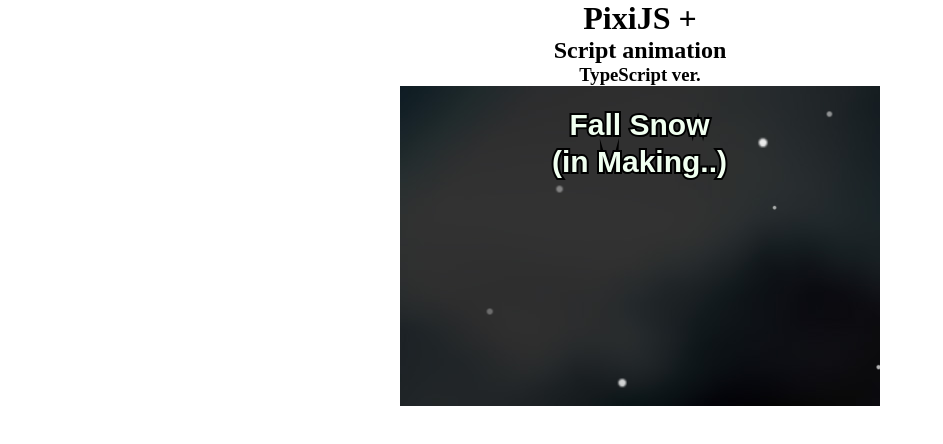
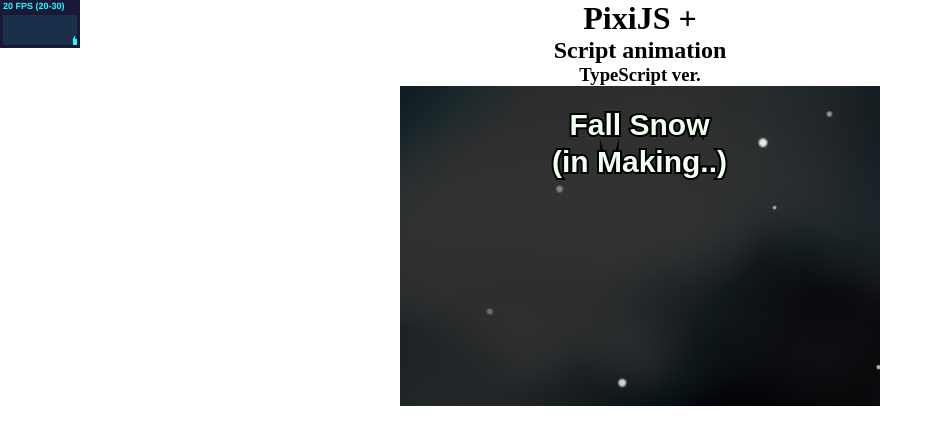
Before and after one commit to evofan/pixijs_ts_script_anime, a website with bundled scripts: page index.html in a window 1280 px wide. Shown: the whole page, without its empty margins (0-943 px from the left). Built offline with nearby package versions, Linux system fonts and the light colour scheme.

Commit message:
add stats profiler

```diff
--- a/index.html
+++ b/index.html
@@ -5,6 +5,12 @@
   <title>PixiJS + </title>
 </head>
 <script src="js/pixi.min.js"></script>
+<script src="js/stats.min.js"></script>
+
+<!--
+<script src="js/stats.module.js"></script>
+-->
+
 <style>
   * {
     padding: 0;
--- a/index.ts
+++ b/index.ts
@@ -2,6 +2,14 @@ import { Sprite, DisplayObject } from "pixi.js";
 
 let message: string = "TypeScript Ver.";
 console.log(message);
+
+// import { Stats } from "stats.js";
+
+// stats
+let stats: any = new Stats();
+console.log(stats);
+stats.showPanel(0); // 0: fps, 1: ms; 2: mb, 3: custom
+document.body.appendChild(stats.dom);
 
 const WIDTH: number = 480;
 const HEIGHT: number = 320;
@@ -174,6 +182,9 @@ function tick(delta: number) {
  * @param { number } delta time
  */
 function update(delta: number) {
+
+	stats.begin();
+
 	for (let i: number = 0; i < MAX_NUM; i++) {
 		// radian
 		let radian: number = (angleNums[i] * Math.PI) / 180;
@@ -202,6 +213,8 @@ function update(delta: number) {
 		}
 	}
 
+	stats.end();
+
 	// render the canvas
 	app.render();
 }
--- /dev/null
+++ b/js/stats.min.js
@@ -0,0 +1,5 @@
+// stats.js - http://github.com/mrdoob/stats.js
+(function(f,e){"object"===typeof exports&&"undefined"!==typeof module?module.exports=e():"function"===typeof define&&define.amd?define(e):f.Stats=e()})(this,function(){var f=function(){function e(a){c.appendChild(a.dom);return a}function u(a){for(var d=0;d<c.children.length;d++)c.children[d].style.display=d===a?"block":"none";l=a}var l=0,c=document.createElement("div");c.style.cssText="position:fixed;top:0;left:0;cursor:pointer;opacity:0.9;z-index:10000";c.addEventListener("click",function(a){a.preventDefault();
+u(++l%c.children.length)},!1);var k=(performance||Date).now(),g=k,a=0,r=e(new f.Panel("FPS","#0ff","#002")),h=e(new f.Panel("MS","#0f0","#020"));if(self.performance&&self.performance.memory)var t=e(new f.Panel("MB","#f08","#201"));u(0);return{REVISION:16,dom:c,addPanel:e,showPanel:u,begin:function(){k=(performance||Date).now()},end:function(){a++;var c=(performance||Date).now();h.update(c-k,200);if(c>=g+1E3&&(r.update(1E3*a/(c-g),100),g=c,a=0,t)){var d=performance.memory;t.update(d.usedJSHeapSize/
+1048576,d.jsHeapSizeLimit/1048576)}return c},update:function(){k=this.end()},domElement:c,setMode:u}};f.Panel=function(e,f,l){var c=Infinity,k=0,g=Math.round,a=g(window.devicePixelRatio||1),r=80*a,h=48*a,t=3*a,v=2*a,d=3*a,m=15*a,n=74*a,p=30*a,q=document.createElement("canvas");q.width=r;q.height=h;q.style.cssText="width:80px;height:48px";var b=q.getContext("2d");b.font="bold "+9*a+"px Helvetica,Arial,sans-serif";b.textBaseline="top";b.fillStyle=l;b.fillRect(0,0,r,h);b.fillStyle=f;b.fillText(e,t,v);
+b.fillRect(d,m,n,p);b.fillStyle=l;b.globalAlpha=.9;b.fillRect(d,m,n,p);return{dom:q,update:function(h,w){c=Math.min(c,h);k=Math.max(k,h);b.fillStyle=l;b.globalAlpha=1;b.fillRect(0,0,r,m);b.fillStyle=f;b.fillText(g(h)+" "+e+" ("+g(c)+"-"+g(k)+")",t,v);b.drawImage(q,d+a,m,n-a,p,d,m,n-a,p);b.fillRect(d+n-a,m,a,p);b.fillStyle=l;b.globalAlpha=.9;b.fillRect(d+n-a,m,a,g((1-h/w)*p))}}};return f});
--- a/package.json
+++ b/package.json
@@ -11,7 +11,9 @@
   "license": "ISC",
   "dependencies": {},
   "devDependencies": {
-    "@types/pixi.js": "^4.8.8"
+    "@types/pixi.js": "^4.8.8",
+    "@types/stats": "^0.16.30",
+    "stats.js": "^0.17.0"
   },
   "repository": {
     "type": "git",
```
Also changed, not shown: README.md, dist/index.js, 2 other files.
